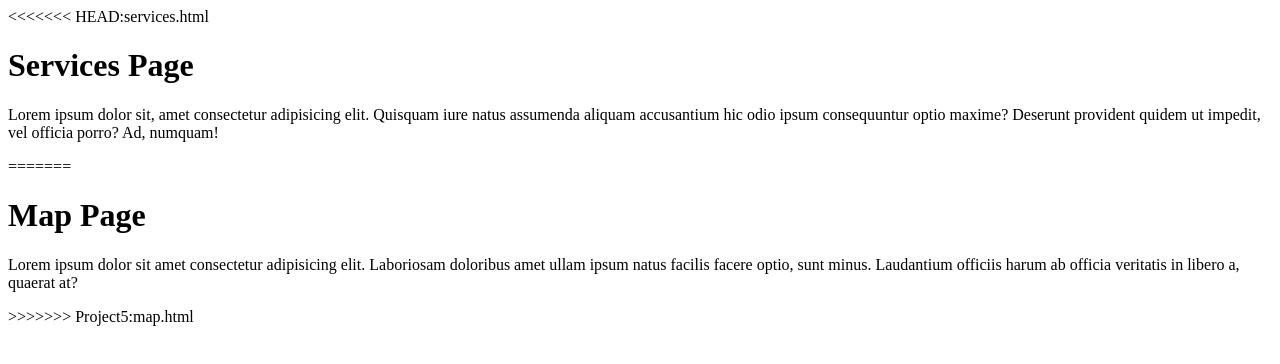
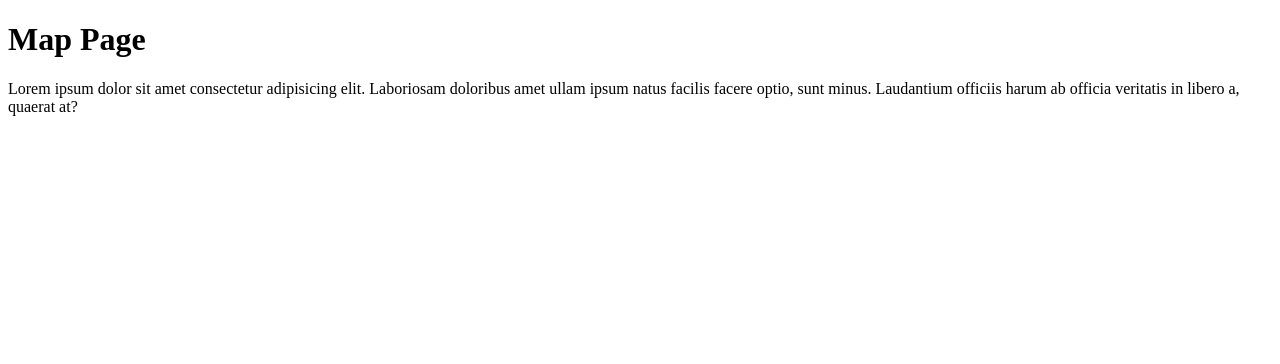
Before and after one commit to thisisalamin/rnc-basic-project, a plain HTML site: page map.html in a window 1280 px wide. Drawn offline with Linux system fonts and the light colour scheme.

Commit message:
Modified map.html

```diff
--- a/map.html
+++ b/map.html
@@ -8,16 +8,9 @@
     </head>
 
     <body>
-<<<<<<< HEAD:services.html
-        <h1>Services Page</h1>
-        <p>Lorem ipsum dolor sit, amet consectetur adipisicing elit. Quisquam iure natus assumenda aliquam accusantium
-            hic odio ipsum consequuntur optio maxime? Deserunt provident quidem ut impedit, vel officia porro? Ad,
-            numquam!</p>
-=======
         <h1>Map Page</h1>
         <p>Lorem ipsum dolor sit amet consectetur adipisicing elit. Laboriosam doloribus amet ullam ipsum natus facilis
-            facere optio, sunt minus. Laudantium officiis harum ab officia veritatis in libero a, quaerat at?</p>
->>>>>>> Project5:map.html
+        facere optio, sunt minus. Laudantium officiis harum ab officia veritatis in libero a, quaerat at?</p>
     </body>
 
 </html>
```
